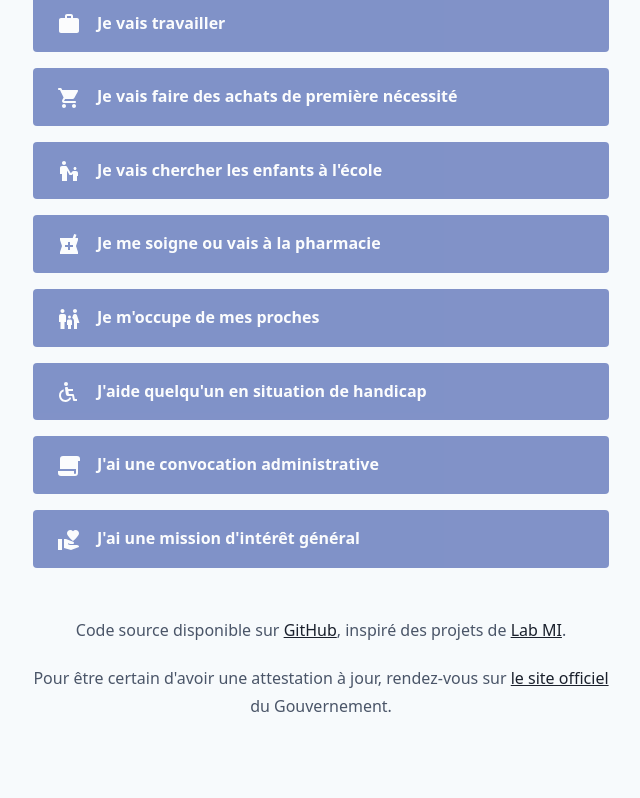
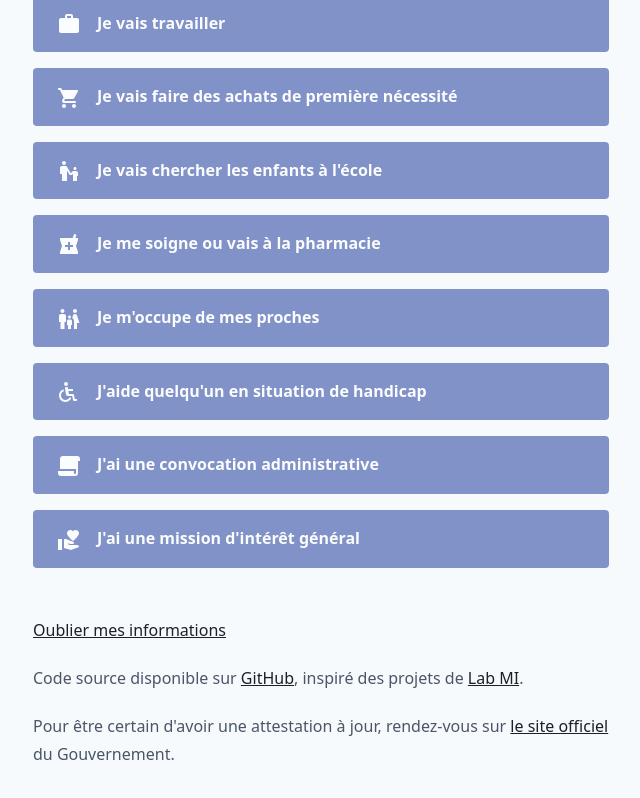
Before and after one commit to benjamintd/attestation.page, a Next.js app: page / in a window 1280 px wide. Shown: the part 1366-2164 px from the top of the page, without its empty margins (319-959 px from the left). Before the commit the page ends 2134 px from the top, so only its background shows below. Built offline with nearby package versions, Linux system fonts and the light colour scheme.

Commit message:
lien 'oublier mes informations'

```diff
--- a/pages/index.jsx
+++ b/pages/index.jsx
@@ -9,7 +9,7 @@ import useLocalStorage from "../lib/use-local-storage";
 import { addSlash, openBlob, validateState } from "../lib/util";
 
 export default function Home() {
-  const [state, setState] = useLocalStorage("attestation-derogatoire", {
+  const emptyState = {
     lastname: "",
     firstname: "",
     birthday: "",
@@ -17,7 +17,12 @@ export default function Home() {
     address: "",
     zipcode: "",
     town: "",
-  });
+  };
+
+  const [state, setState] = useLocalStorage(
+    "attestation-derogatoire",
+    emptyState
+  );
 
   const [initialStateValid, setInitialStateValid] = useState(false);
   useEffect(() => {
@@ -60,6 +65,11 @@ export default function Home() {
     openBlob(pdfBlob, `attestation-${Date.now()}.pdf`);
   };
 
+  const emptyForm = (event) => {
+    event.preventDefault();
+    setState(emptyState);
+  };
+
   return (
     <>
       <Meta />
@@ -96,7 +106,11 @@ export default function Home() {
           <Reason stateValid={stateValid} onClick={onClick} />
         )}
 
-        <div className="w-full text-center prose">
+        <div className="w-full prose">
+          <a className="cursor-pointer hover:text-gray-700" onClick={emptyForm}>
+            Oublier mes informations
+          </a>
+
           <p>
             Code source disponible sur{" "}
             <a href="https://github.com/benjamintd/attestation.page">GitHub</a>,
```
